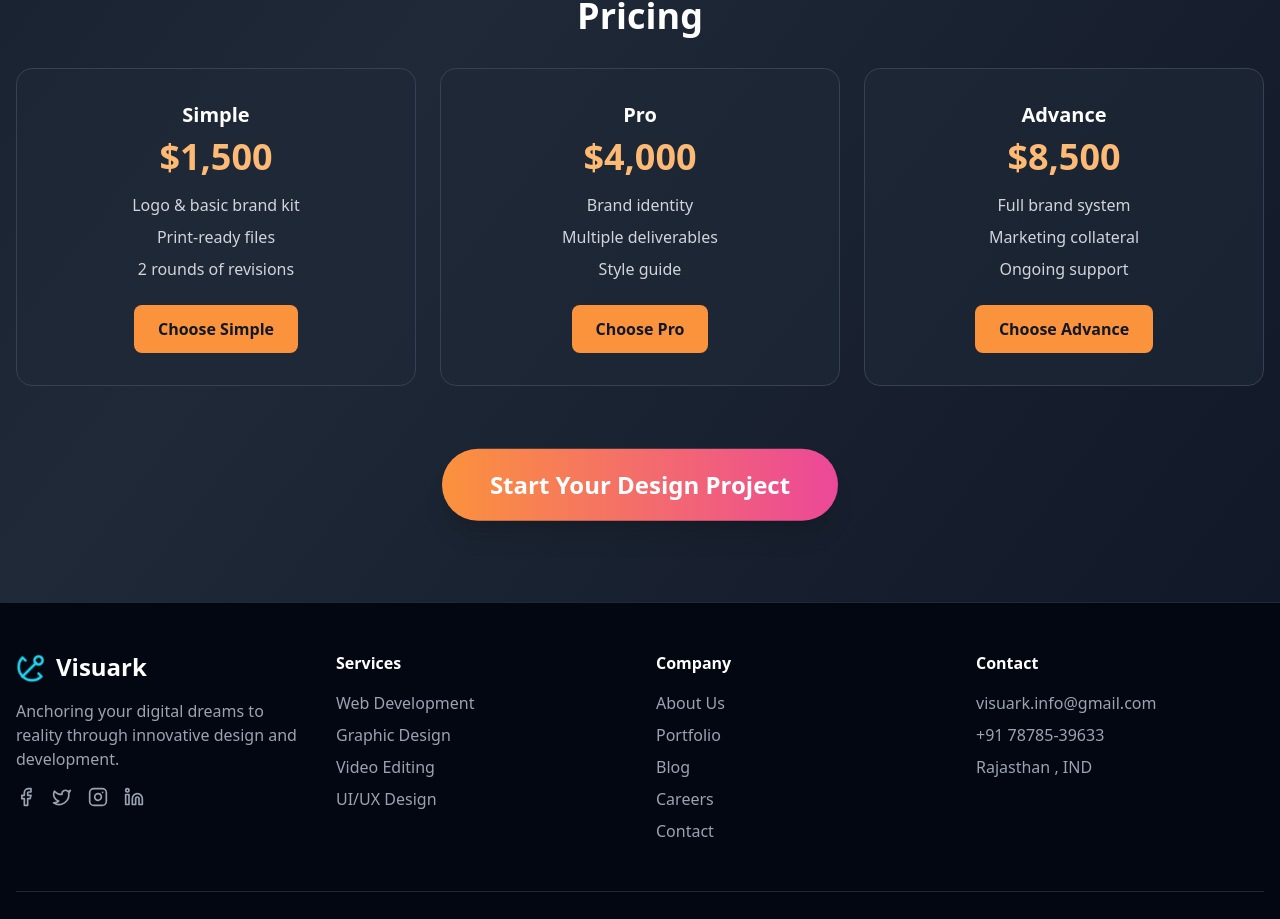
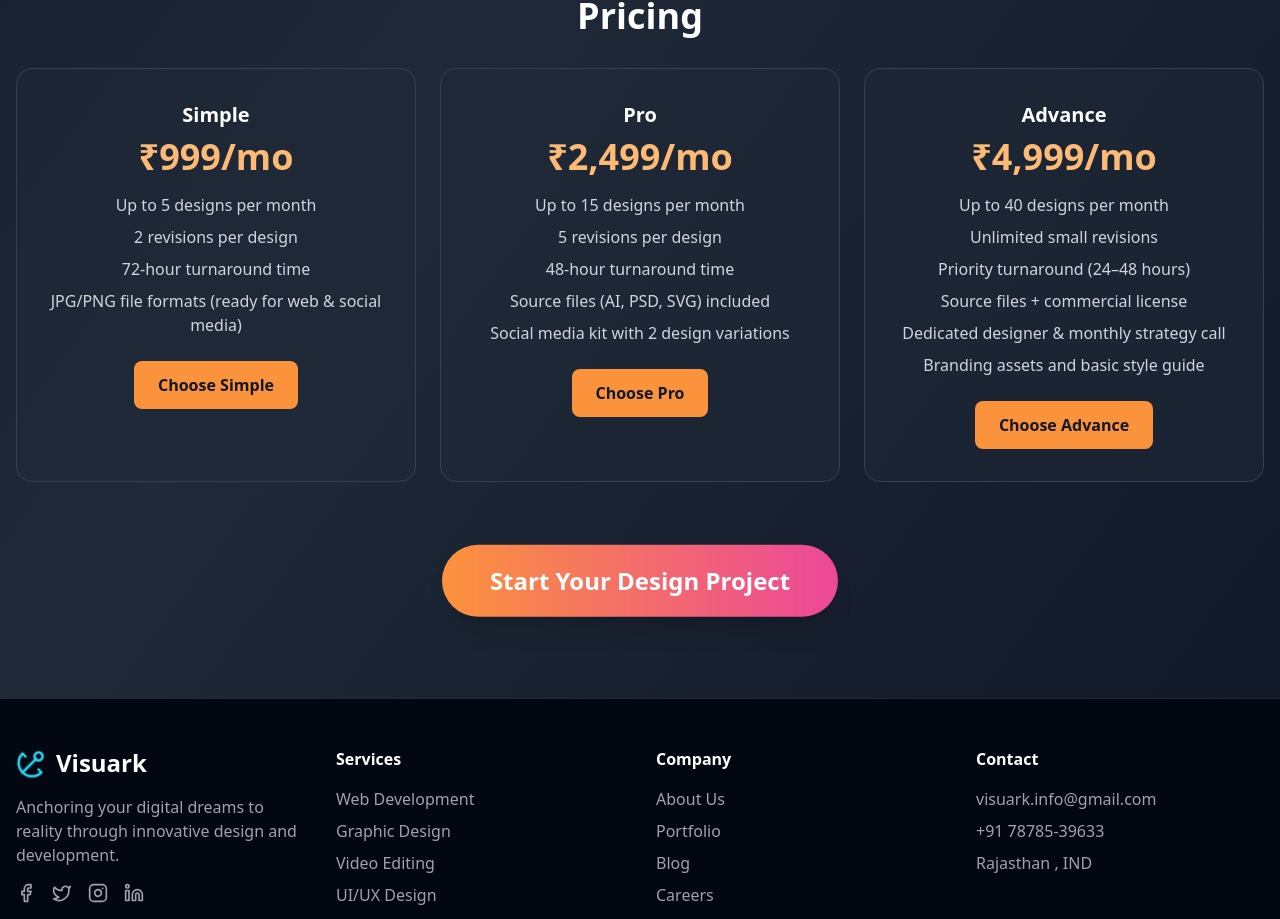
Before and after one commit to visuark-core/VA-Frontend, a React (Vite) app: page /services/graphic-design in a window 1280 px wide. Shown: the part 1048-1967 px from the top of the page. Built offline with nearby package versions, Linux system fonts and the light colour scheme.

Commit message:
prices updated

```diff
--- a/src/pages/GraphicDesign.tsx
+++ b/src/pages/GraphicDesign.tsx
@@ -94,31 +94,37 @@ const GraphicDesign = () => (
         <div className="grid grid-cols-1 sm:grid-cols-3 gap-6">
           <div className="bg-gray-800/60 rounded-2xl p-8 border border-gray-700 text-center">
             <h3 className="text-xl font-bold text-white mb-2">Simple</h3>
-            <p className="text-4xl font-extrabold text-orange-300 mb-4">$1,500</p>
+            <p className="text-4xl font-extrabold text-orange-300 mb-4">₹999/mo</p>
             <ul className="text-gray-300 mb-6 space-y-2">
-              <li>Logo & basic brand kit</li>
-              <li>Print-ready files</li>
-              <li>2 rounds of revisions</li>
+              <li>Up to 5 designs per month</li>
+              <li>2 revisions per design</li>
+              <li>72-hour turnaround time</li>
+              <li>JPG/PNG file formats (ready for web & social media)</li>
             </ul>
             <button className="bg-orange-400 hover:bg-orange-300 text-gray-900 px-6 py-3 rounded-lg font-semibold">Choose Simple</button>
           </div>
           <div className="bg-gray-800/60 rounded-2xl p-8 border border-gray-700 text-center">
             <h3 className="text-xl font-bold text-white mb-2">Pro</h3>
-            <p className="text-4xl font-extrabold text-orange-300 mb-4">$4,000</p>
+            <p className="text-4xl font-extrabold text-orange-300 mb-4">₹2,499/mo</p>
             <ul className="text-gray-300 mb-6 space-y-2">
-              <li>Brand identity</li>
-              <li>Multiple deliverables</li>
-              <li>Style guide</li>
+              <li>Up to 15 designs per month</li>
+              <li>5 revisions per design</li>
+              <li>48-hour turnaround time</li>
+              <li>Source files (AI, PSD, SVG) included</li>
+              <li>Social media kit with 2 design variations</li>
             </ul>
             <button className="bg-orange-400 hover:bg-orange-300 text-gray-900 px-6 py-3 rounded-lg font-semibold">Choose Pro</button>
           </div>
           <div className="bg-gray-800/60 rounded-2xl p-8 border border-gray-700 text-center">
             <h3 className="text-xl font-bold text-white mb-2">Advance</h3>
-            <p className="text-4xl font-extrabold text-orange-300 mb-4">$8,500</p>
+            <p className="text-4xl font-extrabold text-orange-300 mb-4">₹4,999/mo</p>
             <ul className="text-gray-300 mb-6 space-y-2">
-              <li>Full brand system</li>
-              <li>Marketing collateral</li>
-              <li>Ongoing support</li>
+              <li>Up to 40 designs per month</li>
+              <li>Unlimited small revisions</li>
+              <li>Priority turnaround (24–48 hours)</li>
+              <li>Source files + commercial license</li>
+              <li>Dedicated designer & monthly strategy call</li>
+              <li>Branding assets and basic style guide</li>
             </ul>
             <button className="bg-orange-400 hover:bg-orange-300 text-gray-900 px-6 py-3 rounded-lg font-semibold">Choose Advance</button>
           </div>
--- a/src/pages/VideoEditing.tsx
+++ b/src/pages/VideoEditing.tsx
@@ -93,30 +93,30 @@ const VideoEditing = () => (
         <div className="grid grid-cols-1 sm:grid-cols-3 gap-6">
           <div className="bg-gray-800/60 rounded-2xl p-8 border border-gray-700 text-center">
             <h3 className="text-xl font-bold text-white mb-2">Simple</h3>
-            <p className="text-4xl font-extrabold text-green-300 mb-4">$1,200</p>
+            <p className="text-4xl font-extrabold text-green-300 mb-4">₹4,999/mo</p>
             <ul className="text-gray-300 mb-6 space-y-2">
-              <li>Basic clip editing</li>
-              <li>Simple transitions</li>
+              <li>4 Basic reel editing</li>
+              <li>1 promo video</li>
               <li>1 round of revisions</li>
             </ul>
             <button className="bg-green-400 hover:bg-green-300 text-gray-900 px-6 py-3 rounded-lg font-semibold">Choose Simple</button>
           </div>
           <div className="bg-gray-800/60 rounded-2xl p-8 border border-gray-700 text-center">
             <h3 className="text-xl font-bold text-white mb-2">Pro</h3>
-            <p className="text-4xl font-extrabold text-green-300 mb-4">$3,500</p>
+            <p className="text-4xl font-extrabold text-green-300 mb-4">₹9,999/mo</p>
             <ul className="text-gray-300 mb-6 space-y-2">
-              <li>Full edit & color grading</li>
-              <li>Motion graphics</li>
+              <li>8 Full edit & color grading reels</li>
+              <li>2 promo videos</li>
               <li>3 rounds of revisions</li>
             </ul>
             <button className="bg-green-400 hover:bg-green-300 text-gray-900 px-6 py-3 rounded-lg font-semibold">Choose Pro</button>
           </div>
           <div className="bg-gray-800/60 rounded-2xl p-8 border border-gray-700 text-center">
             <h3 className="text-xl font-bold text-white mb-2">Advance</h3>
-            <p className="text-4xl font-extrabold text-green-300 mb-4">$7,000</p>
+            <p className="text-4xl font-extrabold text-green-300 mb-4">₹19,999/mo</p>
             <ul className="text-gray-300 mb-6 space-y-2">
-              <li>End-to-end production</li>
-              <li>Animation & VFX</li>
+              <li>15 Animation & VFX Reels</li>
+              <li>4 promo videos</li>
               <li>Priority support</li>
             </ul>
             <button className="bg-green-400 hover:bg-green-300 text-gray-900 px-6 py-3 rounded-lg font-semibold">Choose Advance</button>
--- a/src/pages/WebDevelopmentFixed.tsx
+++ b/src/pages/WebDevelopmentFixed.tsx
@@ -127,7 +127,7 @@ const WebDevelopmentFixed = () => {
           <div className="grid grid-cols-1 sm:grid-cols-3 gap-6">
             <div className="bg-gray-800/60 rounded-2xl p-8 border border-gray-700 text-center">
               <h3 className="text-xl font-bold text-white mb-2">Simple</h3>
-              <p className="text-4xl font-extrabold text-cyan-300 mb-4">$2,500</p>
+              <p className="text-4xl font-extrabold text-cyan-300 mb-4">₹7,500</p>
               <ul className="text-gray-300 mb-6 space-y-2">
                 <li>Basic website (up to 5 pages)</li>
                 <li>Responsive design</li>
@@ -137,7 +137,7 @@ const WebDevelopmentFixed = () => {
             </div>
             <div className="bg-gray-800/60 rounded-2xl p-8 border border-gray-700 text-center">
               <h3 className="text-xl font-bold text-white mb-2">Pro</h3>
-              <p className="text-4xl font-extrabold text-cyan-300 mb-4">$7,500</p>
+              <p className="text-4xl font-extrabold text-cyan-300 mb-4">₹20,000</p>
               <ul className="text-gray-300 mb-6 space-y-2">
                 <li>Custom web app</li>
                 <li>E-commerce or CMS</li>
@@ -147,7 +147,7 @@ const WebDevelopmentFixed = () => {
             </div>
             <div className="bg-gray-800/60 rounded-2xl p-8 border border-gray-700 text-center">
               <h3 className="text-xl font-bold text-white mb-2">Advance</h3>
-              <p className="text-4xl font-extrabold text-cyan-300 mb-4">$15,000</p>
+              <p className="text-4xl font-extrabold text-cyan-300 mb-4">₹45,000</p>
               <ul className="text-gray-300 mb-6 space-y-2">
                 <li>Enterprise-grade platform</li>
                 <li>Custom integrations & APIs</li>
```
